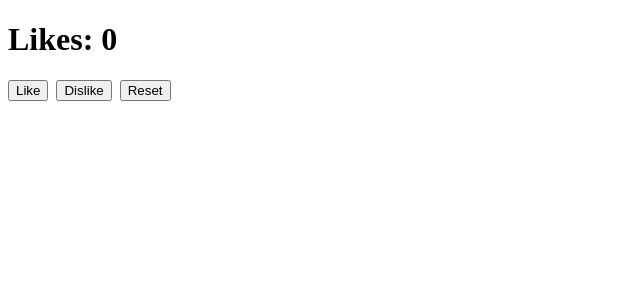
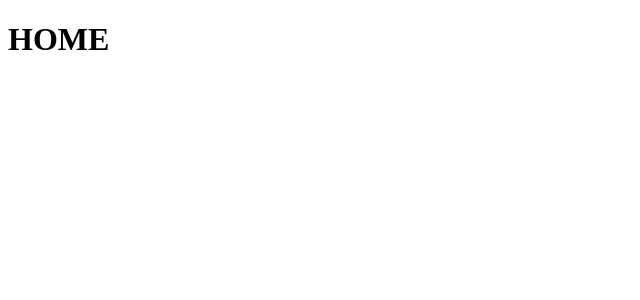
Before and after one commit to githubscientist/re-js-app, a React (Vite) app: page / in a window 1280 px wide. Shown: the top 300 px of the page, without its empty margins (0-640 px from the left). Built offline with nearby package versions, Linux system fonts and the light colour scheme.

Commit message:
react router setup done

```diff
--- a/package.json
+++ b/package.json
@@ -14,6 +14,7 @@
     "axios": "^1.18.0",
     "react": "^19.2.6",
     "react-dom": "^19.2.6",
+    "react-router": "^7.18.0",
     "tailwindcss": "^4.3.0"
   },
   "devDependencies": {
--- a/src/App.jsx
+++ b/src/App.jsx
@@ -1,41 +1,21 @@
-import { useReducer, useState } from "react";
+// 1. install react-router
 
-const reducer = (state, action) => {
-  // using action object,
-  // conditionally return the new state
-  if (action.type === 'LIKE') {
-    return state + 1;
-  } else if (action.type === 'DISLIKE') {
-    return state - 1;
-  } else if (action.type === 'RESET') {
-    return 0;
+import { createBrowserRouter, RouterProvider } from "react-router";
+
+// 2. create router object
+const router = createBrowserRouter([
+  {
+    path: "/",
+    element: <h1>HOME</h1>
+  },
+  {
+    path: "/ide",
+    element: <h1>GUVI IDE</h1>
   }
-
-  // always returns the current state
-  // when none of the action type matches the event
-  return state;
-}
+]);
 
 const App = () => {
-
-  const [likes, setLikes] = useReducer(reducer, 0);
-
-  const handleLike = () => {
-    setLikes({ type: 'LIKE' });
-  }
-
-  const handleDislike = () => {
-    setLikes({ type: 'DISLIKE' });
-  }
-
-  return (
-    <div>
-      <h1>Likes: { likes }</h1>
-      <button onClick={handleLike}>Like</button> &nbsp;
-      <button onClick={handleDislike}>Dislike</button>  &nbsp;
-      <button onClick={() => setLikes({ type: 'RESET' })}>Reset</button>
-    </div>
-  )
+  return <RouterProvider router={router}></RouterProvider>
 }
 
 export default App;
```
Also changed, not shown: 2 other files (tests, documents, lock files or other folders).
